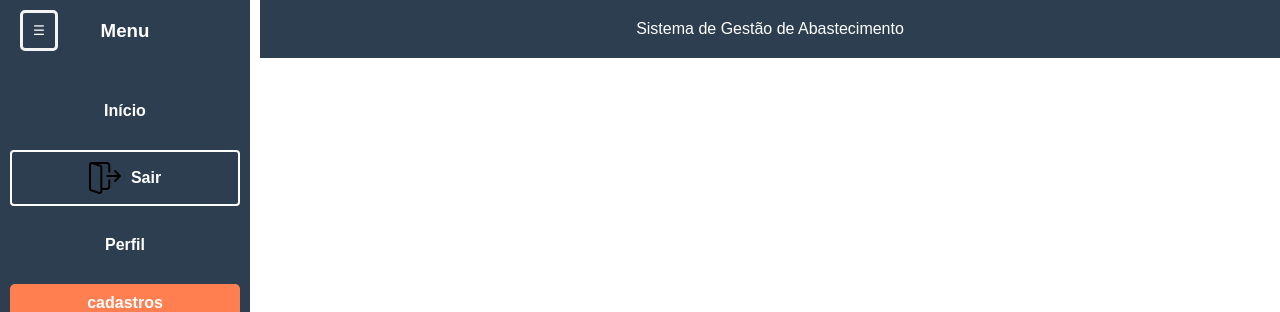
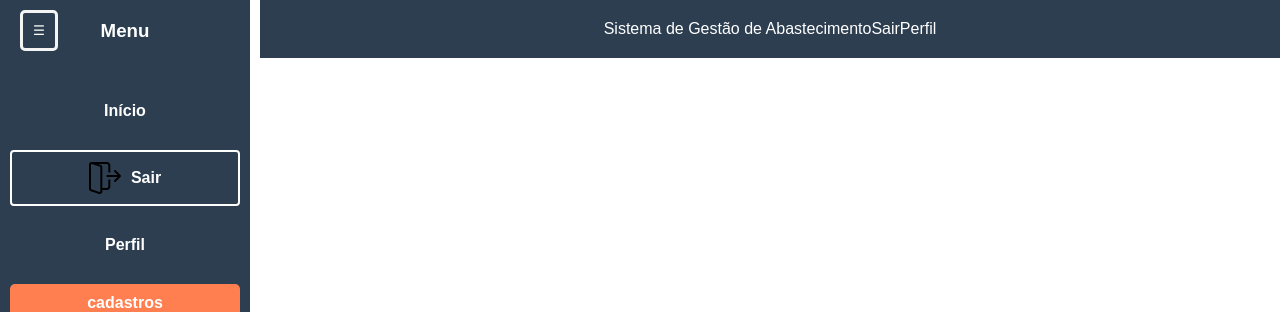
Before and after one commit to ErickIgles/teste-junior-gerenciamento-abastecimento, a Django app: page / in a window 1280 px wide. Shown: the top 312 px of the page. Run offline with Django 4.2, Linux system fonts and the light colour scheme; a user stored in the database is signed in; tables that the repository leaves empty hold one stand-in row (values such as "Sample post").

Commit message:
feat: adiciona campos de logout e perfil no header

```diff
--- a/src/home/templates/home_template/partials/header.html
+++ b/src/home/templates/home_template/partials/header.html
@@ -1,5 +1,26 @@
+{% load static %}
     <header class="header">
         <div>
             <a href="{% url 'home:index' %}">Sistema de Gestão de Abastecimento</a>
         </div>
+
+        <div class="header-campos-acoes">
+            <a
+                href="{% url 'autenticacao:logout' %}"
+            >
+                <p>
+                    Sair
+                </p>
+
+            </a>
+
+            {% if request.user.is_empresa %}
+                    <a
+                        href="{% url 'cadastros:empresas:perfil' %}"
+                    >
+                        Perfil
+                    </a>
+
+            {% endif %}
+        </div>
     </header>
```
